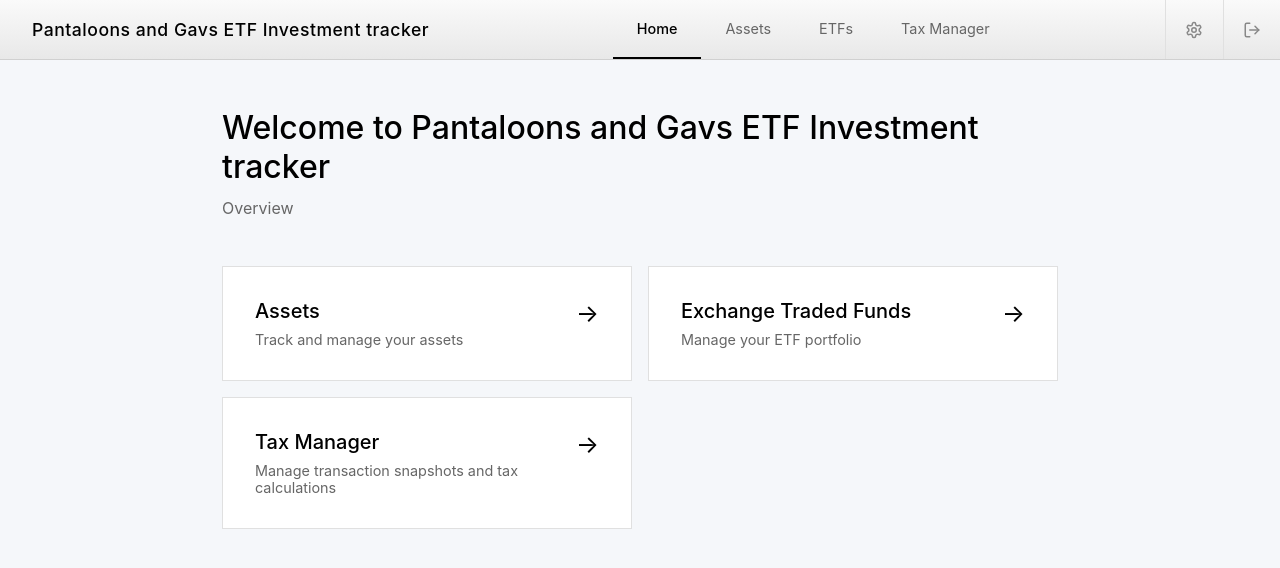
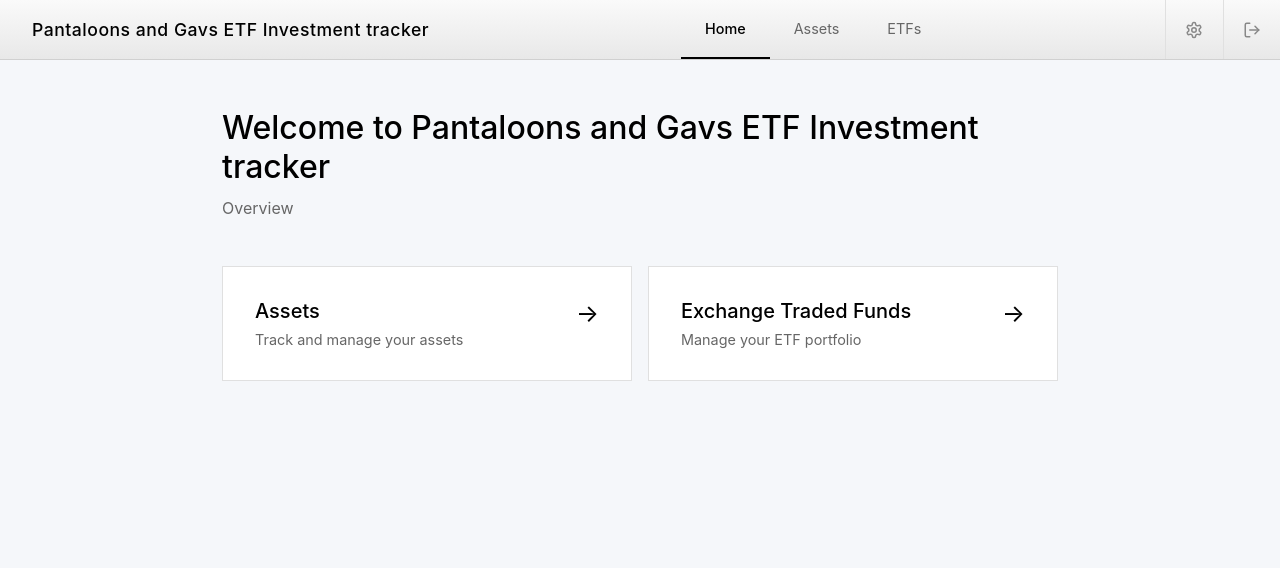
Before and after one commit to Bepyecee/eftBackEnd, a React (Create React App) app in the folder investment-tracker/frontend/: page / in a window 1280 px wide. Shown: the top 568 px of the page. Built offline with nearby package versions, Linux system fonts and the light colour scheme; sample sign-in values are in the browser's storage.

Commit message:
Remove Tax Manager references from App, Dashboard, and Navigation components

```diff
--- a/investment-tracker/frontend/src/App.js
+++ b/investment-tracker/frontend/src/App.js
@@ -8,7 +8,6 @@ import TransactionList from './components/TransactionList';
 import TransactionForm from './components/TransactionForm';
 import AssetList from './components/AssetList';
 import AssetForm from './components/AssetForm';
-import TaxManager from './components/TaxManager';
 import Settings from './components/Settings';
 import Navigation from './components/Navigation';
 import PrivateRoute from './components/PrivateRoute';
@@ -39,7 +38,6 @@ function App() {
                   <Route path="/assets" element={<AssetList />} />
                   <Route path="/assets/new" element={<AssetForm />} />
                   <Route path="/assets/edit/:id" element={<AssetForm />} />
-                  <Route path="/tax-manager" element={<TaxManager />} />
                   <Route path="/settings" element={<Settings />} />
                   <Route path="*" element={<Navigate to="/" />} />
                 </Routes>
--- a/investment-tracker/frontend/src/components/Dashboard.js
+++ b/investment-tracker/frontend/src/components/Dashboard.js
@@ -21,11 +21,6 @@ function Dashboard() {
           <p>{messages.DASHBOARD.ETF_CARD_DESCRIPTION}</p>
           <span className="card-arrow">→</span>
         </Link>
-        <Link to="/tax-manager" className="dashboard-card">
-          <h3>Tax Manager</h3>
-          <p>Manage transaction snapshots and tax calculations</p>
-          <span className="card-arrow">→</span>
-        </Link>
       </div>
     </div>
   );
--- a/investment-tracker/frontend/src/components/Navigation.js
+++ b/investment-tracker/frontend/src/components/Navigation.js
@@ -28,9 +28,6 @@ function Navigation() {
         <li>
           <Link to="/etfs" className={location.pathname === '/etfs' ? 'active' : ''}>{messages.NAV.ETFS}</Link>
         </li>
-        <li>
-          <Link to="/tax-manager" className={location.pathname === '/tax-manager' ? 'active' : ''}>Tax Manager</Link>
-        </li>
       </ul>
       <ul className="nav-actions">
         <li>
```
